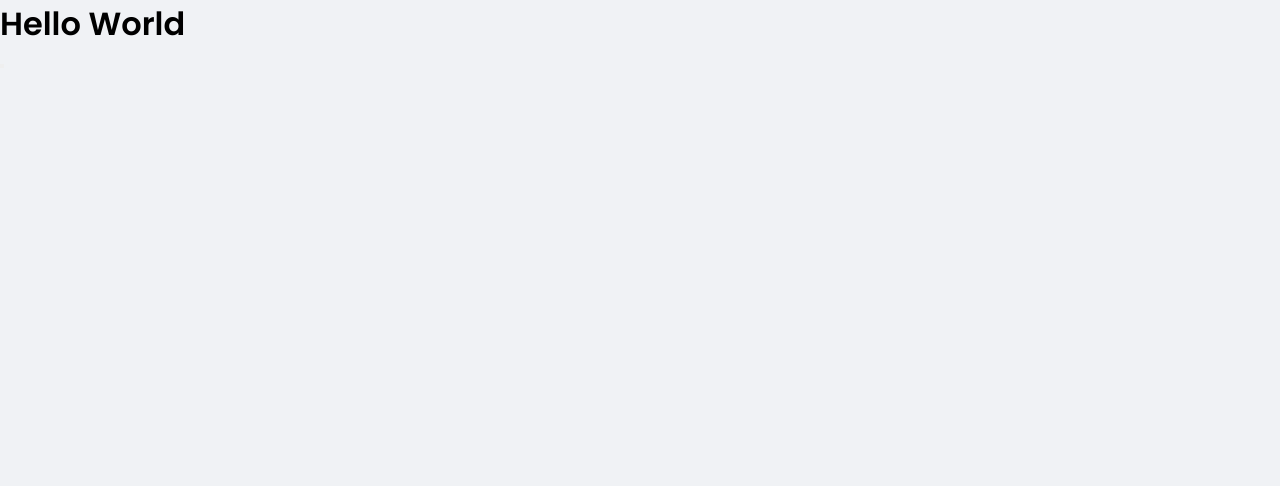
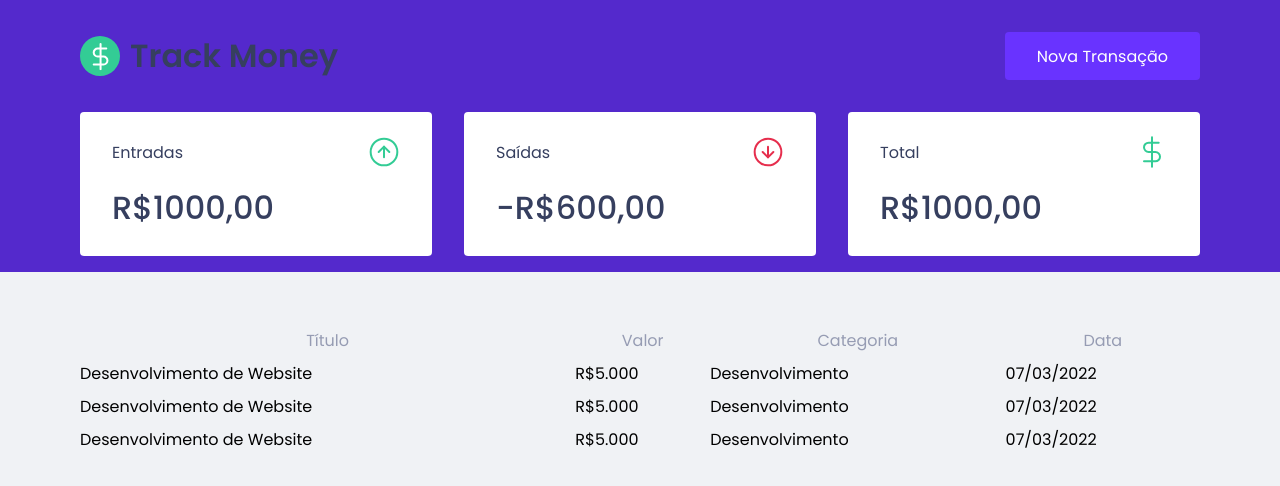
Before and after one commit to bylucaspaiva/ignite-reactjs, a React (Create React App) app: page / in a window 1280 px wide. Shown: the top 486 px of the page. Built offline with nearby package versions, Linux system fonts and the light colour scheme.

Commit message:
adding components

```diff
--- a/public/index.html
+++ b/public/index.html
@@ -3,7 +3,7 @@
   <head>
     <link rel="preconnect" href="https://fonts.googleapis.com">
     <link rel="preconnect" href="https://fonts.gstatic.com" crossorigin>
-    <link href="https://fonts.googleapis.com/css2?family=Poppins:wght@400;600&display=swap" rel="stylesheet">
+    <link href="https://fonts.googleapis.com/css2?family=Poppins:wght@400;500;600&display=swap" rel="stylesheet">
 
     <meta charset="utf-8" />
     <meta name="viewport" content="width=device-width, initial-scale=1" />
--- a/src/App.tsx
+++ b/src/App.tsx
@@ -1,13 +1,15 @@
 import styled from 'styled-components'
 import React from 'react';
 import { GlobalStyle } from './styles/global';
+import { Header } from './components/Header';
+import { Dashboard } from './components/Dashboard';
 
 export function App() {
   return (
-    <div className="App">
+    <>
       <GlobalStyle />
-      <h1>Hello World</h1>
-      <button></button>
-    </div>
+      <Header />
+      <Dashboard />
+    </>
   );
 }
--- /dev/null
+++ b/src/components/Dashboard/index.tsx
@@ -0,0 +1,13 @@
+import { Summary } from "../Summary";
+import { TransactionTable } from "../TransactionTable";
+import { Container } from "./styles";
+
+
+export function Dashboard () {
+  return (
+    <Container>
+      <Summary />
+      <TransactionTable />
+    </Container>
+  )
+}
--- /dev/null
+++ b/src/components/Dashboard/styles.ts
@@ -0,0 +1,7 @@
+import styled from 'styled-components'
+
+export const Container = styled.main`
+  max-width: 1120px;
+  margin: 0 auto;
+  padding: 2.5rem 1 rem;
+`
--- /dev/null
+++ b/src/components/Header/index.tsx
@@ -0,0 +1,20 @@
+import logoImg from '../../assets/logo.svg'
+import {Container, Content, TitleLogo } from './styles'
+
+
+export function Header () {
+  return (
+    <Container>
+      <Content>
+        <TitleLogo>
+          <img src={logoImg} alt="track money" />
+          <h1>Track Money</h1>
+        </TitleLogo>
+        <button type="button">
+          Nova Transação
+        </button>
+      </Content>
+
+    </Container>
+  )
+}
--- /dev/null
+++ b/src/components/Header/styles.ts
@@ -0,0 +1,41 @@
+import styled from 'styled-components'
+
+export const Container = styled.header`
+  background: var(--blue);
+`
+
+export const Content = styled.div`
+max-width: 1120px;
+margin: 0 auto;
+padding: 2rem 0rem 12rem;
+
+display: flex;
+align-items: center;
+justify-content: space-between;
+
+button {
+  font-size: 1rem;
+  color: #fff;
+  background: var(--blue-light);
+  border: 0;
+  padding: 0 2rem;
+  border-radius: 0.25rem;
+  height: 3rem;
+
+  transition: filter 0.2s;
+
+  &:hover {
+    filter: brightness(0.9)
+  }
+}
+
+`
+
+export const TitleLogo = styled.div`
+display: flex;
+color: var(--text-title);
+
+h1 {
+  padding-left: 10px;
+}
+`
--- /dev/null
+++ b/src/components/Summary/index.tsx
@@ -0,0 +1,33 @@
+import { Container } from "./styles"
+
+import IncomeImg from '../../assets/income.svg';
+import OutcomeImg from '../../assets/outcome.svg';
+import TotalImg from '../../assets/total.svg';
+
+export function Summary () {
+  return (
+    <Container>
+      <div>
+        <header>
+          <p>Entradas</p>
+          <img src={IncomeImg} alt="Entradas" />
+        </header>
+        <strong>R$1000,00</strong>
+      </div>
+      <div>
+        <header>
+          <p>Saídas</p>
+          <img src={OutcomeImg} alt="Saídas" />
+        </header>
+        <strong>-R$600,00</strong>
+      </div>
+      <div>
+        <header>
+          <p>Total</p>
+          <img src={TotalImg} alt="Total" />
+        </header>
+        <strong>R$1000,00</strong>
+      </div>
+    </Container>
+  )
+}
--- /dev/null
+++ b/src/components/Summary/styles.ts
@@ -0,0 +1,31 @@
+import styled from "styled-components";
+
+export const Container = styled.div`
+  display: grid;
+  grid-template-columns: repeat(3, 1fr); /* same as 1fr 1fr 1fr */
+  gap: 2rem;
+  margin-top: -10rem;
+
+  div {
+    background:  var(--shape);
+    padding: 1.5rem 2rem;
+    border-radius: 0.25rem;
+    color: var(--text-title);
+  }
+
+  header {
+    display: flex;
+    justify-content: space-between;
+    align-items: center
+  }
+
+  strong {
+    margin-top: 1rem;
+    font-size: 2rem;
+    font-weight: 500;
+    line-height: 3rem;
+    display: block;
+  }
+
+
+`;
--- /dev/null
+++ b/src/components/TransactionTable/index.tsx
@@ -0,0 +1,38 @@
+import { Container } from "./styles";
+
+export function TransactionTable () {
+  return (
+    <Container>
+      <table>
+        <thead>
+          <tr>
+            <th>Título</th>
+            <th>Valor</th>
+            <th>Categoria</th>
+            <th>Data</th>
+          </tr>
+        </thead>
+        <tbody>
+          <tr>
+            <td>Desenvolvimento de Website</td>
+            <td>R$5.000</td>
+            <td>Desenvolvimento</td>
+            <td>07/03/2022</td>
+          </tr>
+          <tr>
+            <td>Desenvolvimento de Website</td>
+            <td>R$5.000</td>
+            <td>Desenvolvimento</td>
+            <td>07/03/2022</td>
+          </tr>
+          <tr>
+            <td>Desenvolvimento de Website</td>
+            <td>R$5.000</td>
+            <td>Desenvolvimento</td>
+            <td>07/03/2022</td>
+          </tr>
+        </tbody>
+      </table>
+    </Container>
+  )
+}
--- /dev/null
+++ b/src/components/TransactionTable/styles.ts
@@ -0,0 +1,16 @@
+import styled from "styled-components";
+
+export const Container = styled.div`
+  margin-top: 4rem;
+
+  table {
+    width: 100%;
+    border-spacing: 0 0.5rem;
+  }
+
+  th {
+    color: var(--text-body);
+    font-weight: 400;
+
+  }
+`
```
Also changed, not shown: src/assets/logo.svg, src/assets/total.svg.
